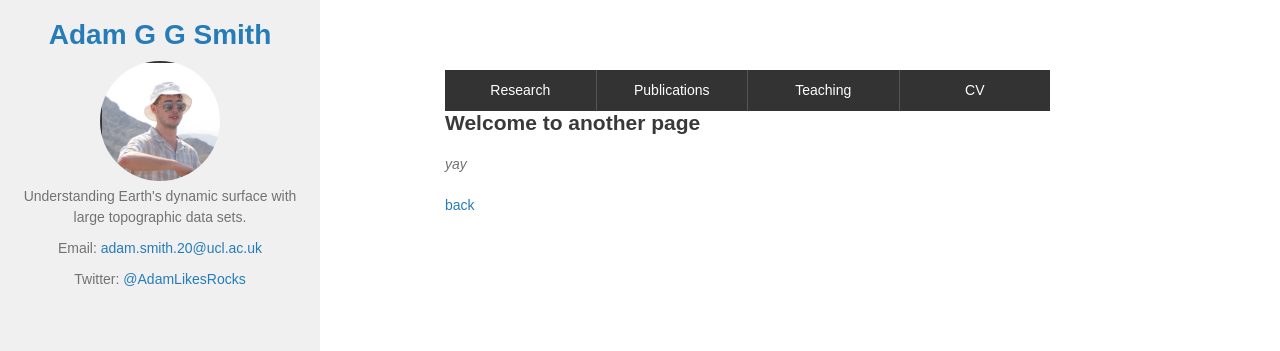
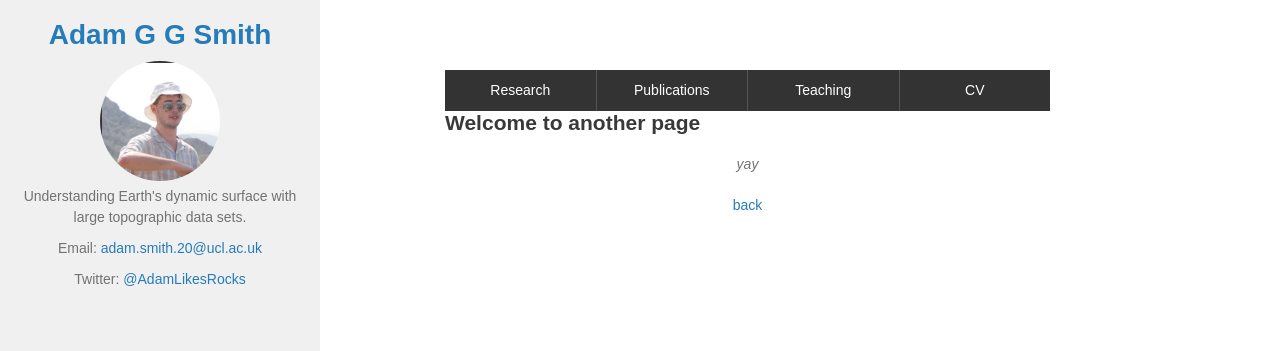
Before and after one commit to adamsmith142/adamsmith142.github.io, a Jekyll site: the page built from another-page.md, in a window 1280 px wide. Shown: the top 351 px of the page. Built offline with Jekyll 4.4.1, drawn with Linux system fonts in a browser that asks for light colours; our own code applies the rules of GitHub Pages for plain Markdown files.

Commit message:
Update default.html

```diff
--- a/_layouts/default.html
+++ b/_layouts/default.html
@@ -69,11 +69,9 @@
     overflow-y: auto;
     display: flex;
     flex-direction: column;
+             text-align: left;
 }
 
-main > * {
-    align-self: flex-start; /* Align text to the left in the main content */
-}
 
         .tabs {
             display: flex;
```
